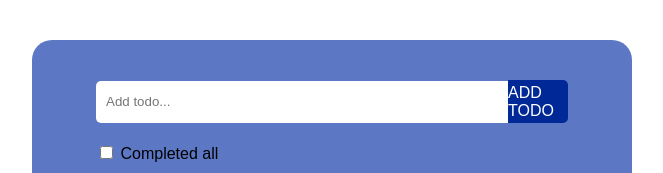
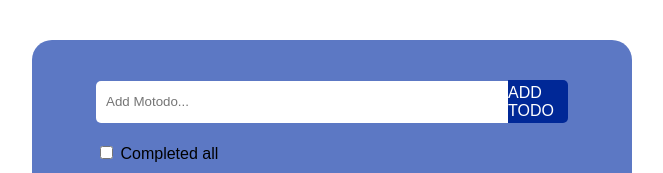
Before and after one commit to AnZoro1/ToDo, a React (Vite) app: page / in a window 1280 px wide. Shown: the top 173 px of the page, without its empty margins (308-971 px from the left). Built offline with nearby package versions, Linux system fonts and the light colour scheme; the HTML template or start-up script is replaced by a standard one; a web font is replaced by a local one.

Commit message:
test deploy

```diff
--- a/src/modules/TodoList/TodoList.tsx
+++ b/src/modules/TodoList/TodoList.tsx
@@ -96,7 +96,7 @@ const TodoList: React.FC = () => {
                                 value={newTodo}
                                 onChange={handleInputChange}
                                 onKeyDown={handleKeyDown}
-                                placeholder='Add todo...'
+                                placeholder='Add Motodo...'
                             />
                             <div className={styles.addTodo} onClick={handleAddTodo}>ADD TODO</div>
                         </form>
```
